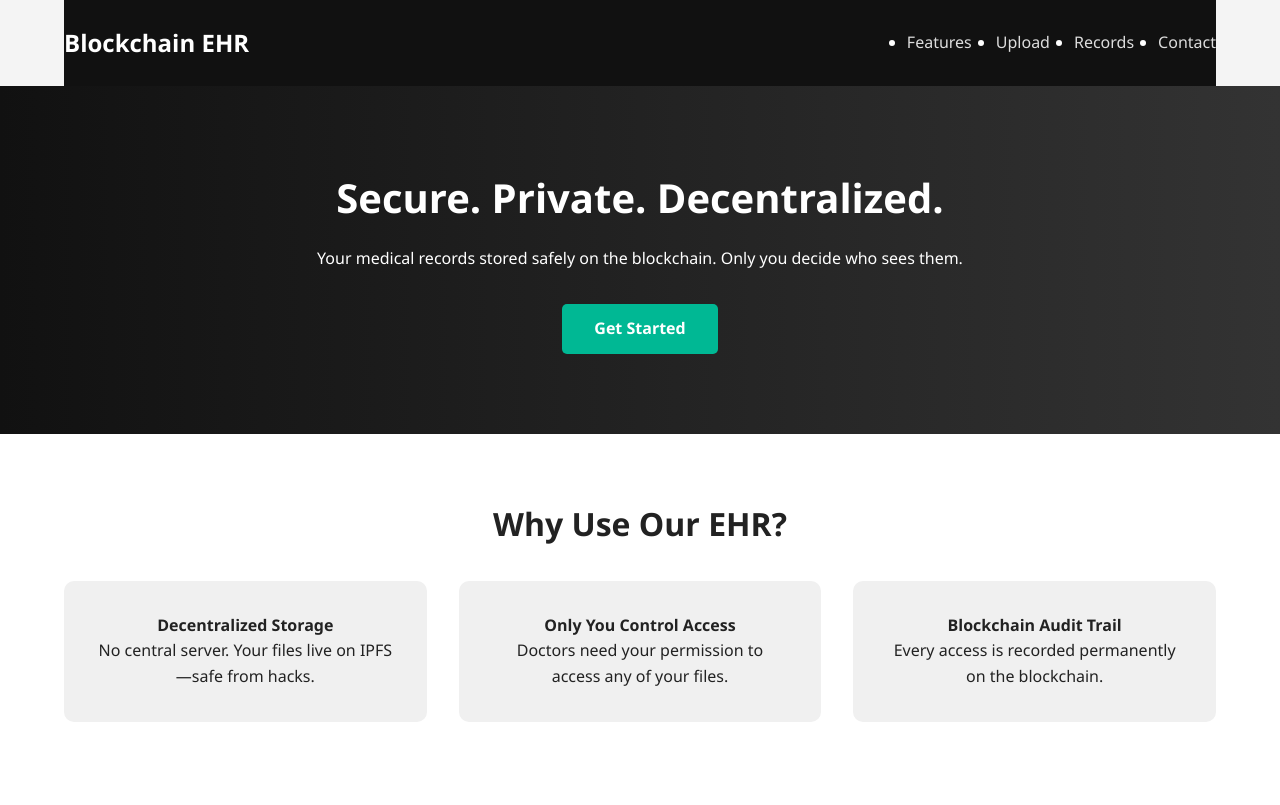
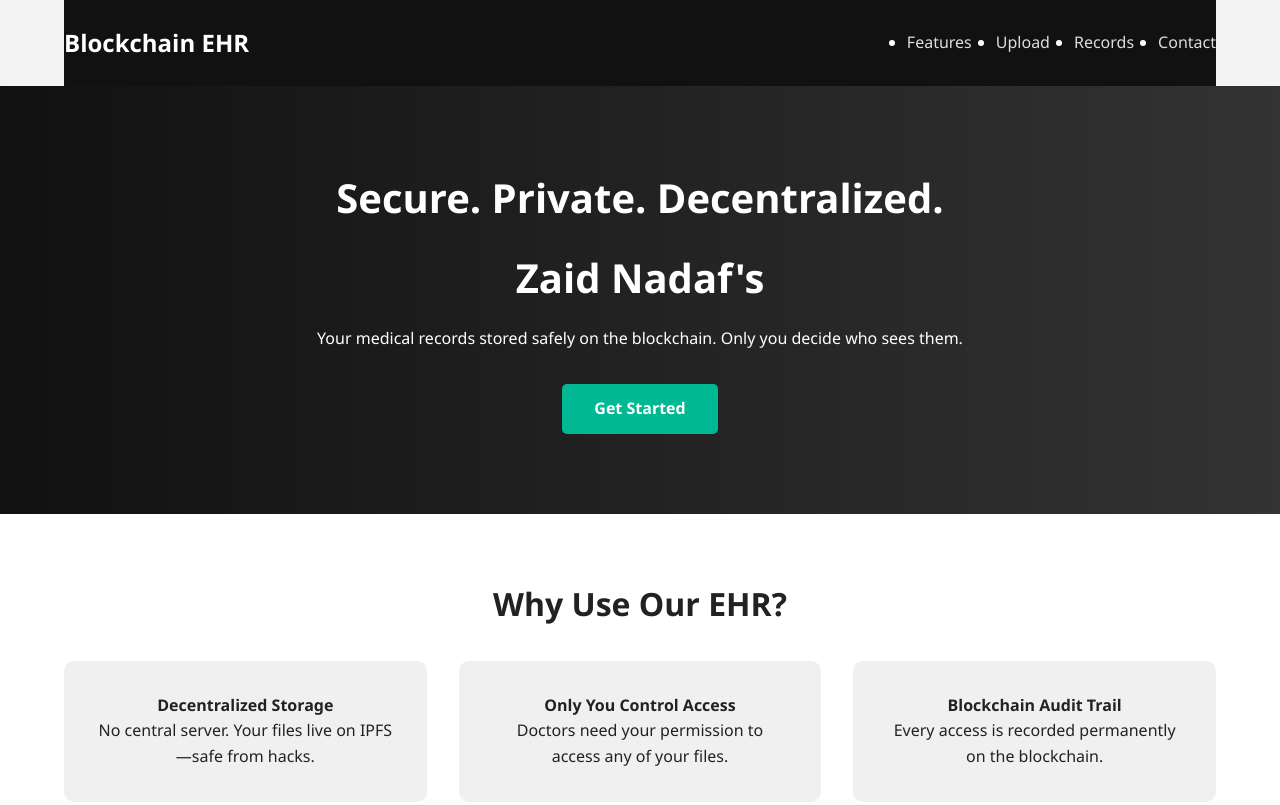
Before and after one commit to zaid1711/EHR-Blockchain, a website with bundled scripts: page index.html in a window 1280 px wide. Shown: the top 805 px of the page. Built offline with nearby package versions, Linux system fonts and the light colour scheme; a script that the page names is missing.

Commit message:
Update index.html

```diff
--- a/index.html
+++ b/index.html
@@ -27,6 +27,8 @@
 <section class="hero">
     <div class="container">
       <h2>Secure. Private. Decentralized.</h2>
+      <h2>Zaid Nadaf's</h2>
+
       <p>Your medical records stored safely on the blockchain. Only you decide who sees them.</p>
       <a href="#upload" class="cta-button">Get Started</a>
     </div>
```
